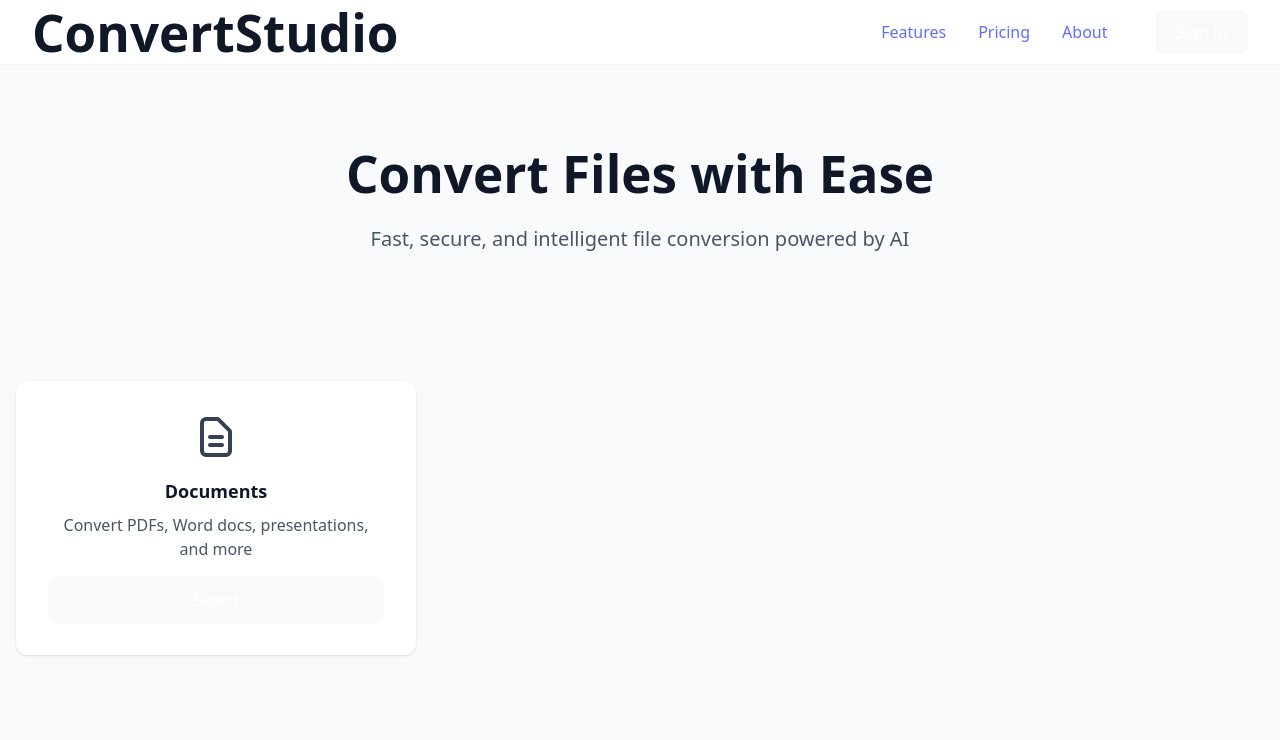
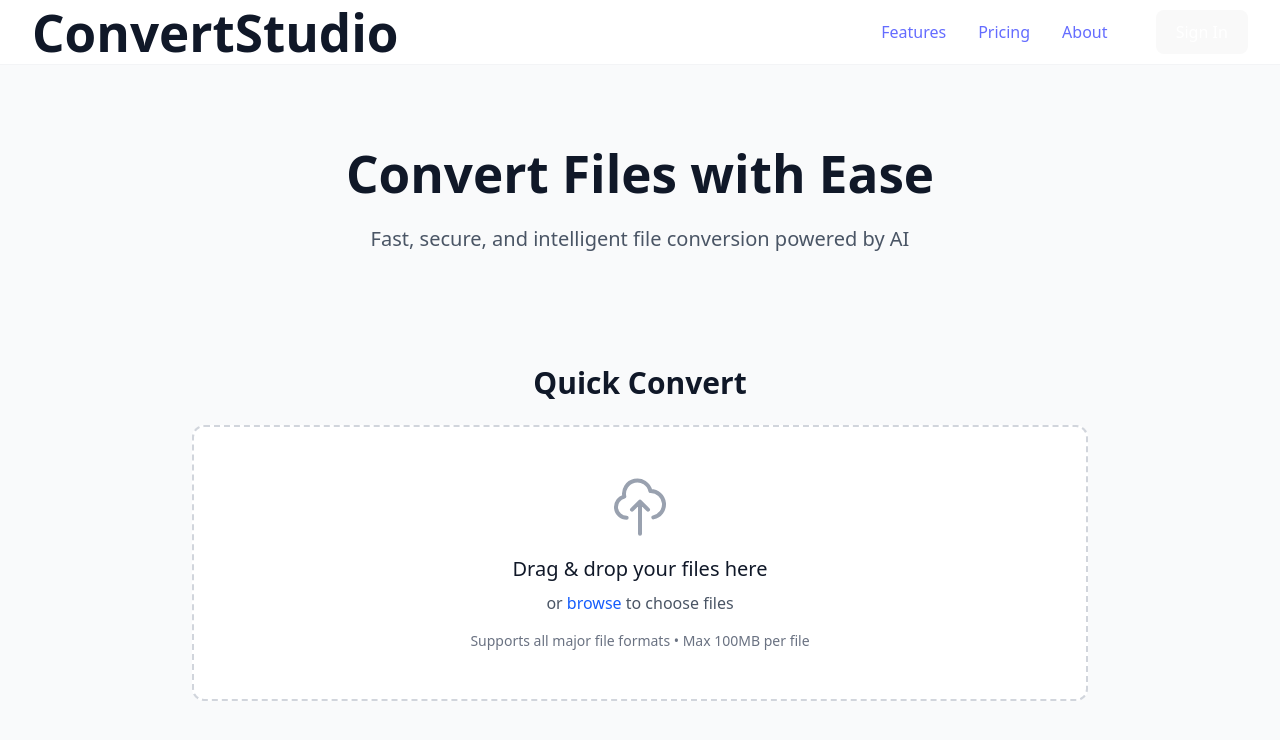
Before and after one commit to blake-nelson-dev/file-converter, a React (Vite) app: page / in a window 1280 px wide. Shown: the top 740 px of the page. Built offline with nearby package versions, Linux system fonts and the light colour scheme.

Commit message:
added drag and drop component

```diff
--- /dev/null
+++ b/src/features/dashboard/components/DragDropSection.tsx
@@ -0,0 +1,127 @@
+import React, { useState, useCallback } from 'react';
+
+const DragDropSection: React.FC = () => {
+  const [isDragging, setIsDragging] = useState(false);
+  const [files, setFiles] = useState<File[]>([]);
+
+  const handleDragOver = useCallback((e: React.DragEvent) => {
+    e.preventDefault();
+    e.stopPropagation();
+    setIsDragging(true);
+  }, []);
+
+  const handleDragLeave = useCallback((e: React.DragEvent) => {
+    e.preventDefault();
+    e.stopPropagation();
+    setIsDragging(false);
+  }, []);
+
+  const handleDrop = useCallback((e: React.DragEvent) => {
+    e.preventDefault();
+    e.stopPropagation();
+    setIsDragging(false);
+
+    const droppedFiles = Array.from(e.dataTransfer.files);
+    setFiles(droppedFiles);
+    console.log('Files dropped:', droppedFiles);
+  }, []);
+
+  const handleFileSelect = useCallback((e: React.ChangeEvent<HTMLInputElement>) => {
+    if (e.target.files) {
+      const selectedFiles = Array.from(e.target.files);
+      setFiles(selectedFiles);
+      console.log('Files selected:', selectedFiles);
+    }
+  }, []);
+
+  return (
+    <section className="px-4 py-6 sm:py-8">
+      <div className="max-w-4xl mx-auto">
+        <h2 className="text-2xl sm:text-3xl font-semibold text-gray-900 text-center mb-6">
+          Quick Convert
+        </h2>
+
+        <div
+          onDragOver={handleDragOver}
+          onDragLeave={handleDragLeave}
+          onDrop={handleDrop}
+          className={`
+            relative border-2 border-dashed rounded-xl p-8 sm:p-12 text-center transition-all duration-200
+            ${isDragging
+              ? 'border-blue-500 bg-blue-50 scale-105'
+              : 'border-gray-300 bg-white hover:border-gray-400'
+            }
+          `}
+        >
+          <input
+            type="file"
+            multiple
+            onChange={handleFileSelect}
+            className="absolute inset-0 w-full h-full opacity-0 cursor-pointer"
+            aria-label="File upload"
+          />
+
+          <svg
+            className={`w-16 h-16 mx-auto mb-4 ${isDragging ? 'text-blue-600' : 'text-gray-400'}`}
+            fill="none"
+            stroke="currentColor"
+            viewBox="0 0 24 24"
+          >
+            <path
+              strokeLinecap="round"
+              strokeLinejoin="round"
+              strokeWidth={1.5}
+              d="M7 16a4 4 0 01-.88-7.903A5 5 0 1115.9 6L16 6a5 5 0 011 9.9M15 13l-3-3m0 0l-3 3m3-3v12"
+            />
+          </svg>
+
+          <h3 className="text-lg sm:text-xl font-medium text-gray-900 mb-2">
+            {isDragging ? 'Drop your files here' : 'Drag & drop your files here'}
+          </h3>
+          <p className="text-sm sm:text-base text-gray-600 mb-4">
+            or <span className="text-blue-600 font-medium">browse</span> to choose files
+          </p>
+          <p className="text-xs sm:text-sm text-gray-500">
+            Supports all major file formats • Max 100MB per file
+          </p>
+        </div>
+
+        {files.length > 0 && (
+          <div className="mt-6">
+            <h4 className="text-sm font-medium text-gray-700 mb-3">Selected files:</h4>
+            <ul className="space-y-2">
+              {files.map((file, index) => (
+                <li
+                  key={index}
+                  className="flex items-center justify-between p-3 bg-gray-50 rounded-lg"
+                >
+                  <div className="flex items-center space-x-3">
+                    <svg
+                      className="w-5 h-5 text-gray-400"
+                      fill="none"
+                      stroke="currentColor"
+                      viewBox="0 0 24 24"
+                    >
+                      <path
+                        strokeLinecap="round"
+                        strokeLinejoin="round"
+                        strokeWidth={2}
+                        d="M9 12h6m-6 4h6m2 5H7a2 2 0 01-2-2V5a2 2 0 012-2h5.586a1 1 0 01.707.293l5.414 5.414a1 1 0 01.293.707V19a2 2 0 01-2 2z"
+                      />
+                    </svg>
+                    <span className="text-sm text-gray-700">{file.name}</span>
+                  </div>
+                  <span className="text-xs text-gray-500">
+                    {(file.size / 1024 / 1024).toFixed(2)} MB
+                  </span>
+                </li>
+              ))}
+            </ul>
+          </div>
+        )}
+      </div>
+    </section>
+  );
+};
+
+export default DragDropSection;
--- a/src/features/dashboard/pages/Dashboard.tsx
+++ b/src/features/dashboard/pages/Dashboard.tsx
@@ -1,6 +1,7 @@
 import React from 'react';
 import HeroSection from '../../../shared/components/HeroSection';
 import ConversionCard from '../components/ConversionCard';
+import DragDropSection from '../components/DragDropSection';
 
 interface Category {
   id: string;
@@ -16,7 +17,7 @@ const Dashboard: React.FC = () => {
       title: 'Documents',
       description: 'Convert PDFs, Word docs, presentations, and more',
       icon: (
-        <svg className="w-12 h-12 mx-auto text-gray-700" fill="none" stroke="currentColor" viewBox="0 0 24 24">
+        <svg className="w-12 h-12 mx-auto text-blue-600" fill="none" stroke="currentColor" viewBox="0 0 24 24">
           <path strokeLinecap="round" strokeLinejoin="round" strokeWidth={2} d="M9 12h6m-6 4h6m2 5H7a2 2 0 01-2-2V5a2 2 0 012-2h5.586a1 1 0 01.707.293l5.414 5.414a1 1 0 01.293.707V19a2 2 0 01-2 2z" />
         </svg>
       )
@@ -34,6 +35,8 @@ const Dashboard: React.FC = () => {
         title="Convert Files with Ease"
         subtitle="Fast, secure, and intelligent file conversion powered by AI"
       />
+
+      <DragDropSection />
 
       <section className="px-4 py-8 sm:py-12">
         <div className="max-w-7xl mx-auto">
--- a/src/shared/components/Header.tsx
+++ b/src/shared/components/Header.tsx
@@ -16,7 +16,7 @@ const Header: React.FC = () => {
             <a href="#" className="text-gray-600 hover:text-gray-900 transition-colors">Features</a>
             <a href="#" className="text-gray-600 hover:text-gray-900 transition-colors">Pricing</a>
             <a href="#" className="text-gray-600 hover:text-gray-900 transition-colors">About</a>
-            <button className="ml-4 px-4 py-2 text-sm font-medium text-white bg-gray-900 rounded-md hover:bg-gray-800 transition-colors">
+            <button className="ml-4 px-4 py-2 text-sm font-medium text-white bg-blue-600 rounded-md hover:bg-blue-700 transition-colors">
               Sign In
             </button>
           </nav>
@@ -24,7 +24,7 @@ const Header: React.FC = () => {
           {/* Mobile menu button */}
           <button
             onClick={() => setIsMobileMenuOpen(!isMobileMenuOpen)}
-            className="md:hidden inline-flex items-center justify-center p-2 rounded-md text-gray-700 hover:text-gray-900 hover:bg-gray-100 focus:outline-none focus:ring-2 focus:ring-inset focus:ring-gray-900"
+            className="md:hidden inline-flex items-center justify-center p-2 rounded-md bg-black text-white hover:bg-gray-800 focus:outline-none focus:ring-2 focus:ring-inset focus:ring-gray-500"
           >
             {isMobileMenuOpen ? (
               <svg className="h-6 w-6" fill="none" viewBox="0 0 24 24" stroke="currentColor">
@@ -46,7 +46,7 @@ const Header: React.FC = () => {
             <a href="#" className="block px-3 py-2 rounded-md text-base font-medium text-gray-700 hover:text-gray-900 hover:bg-gray-50">Features</a>
             <a href="#" className="block px-3 py-2 rounded-md text-base font-medium text-gray-700 hover:text-gray-900 hover:bg-gray-50">Pricing</a>
             <a href="#" className="block px-3 py-2 rounded-md text-base font-medium text-gray-700 hover:text-gray-900 hover:bg-gray-50">About</a>
-            <button className="w-full mt-2 px-4 py-2 text-sm font-medium text-white bg-gray-900 rounded-md hover:bg-gray-800 transition-colors">
+            <button className="w-full mt-2 px-4 py-2 text-sm font-medium text-white bg-blue-600 rounded-md hover:bg-blue-700 transition-colors">
               Sign In
             </button>
           </div>
```
Also changed, not shown: 1 other file (tests, documents, lock files or other folders).
